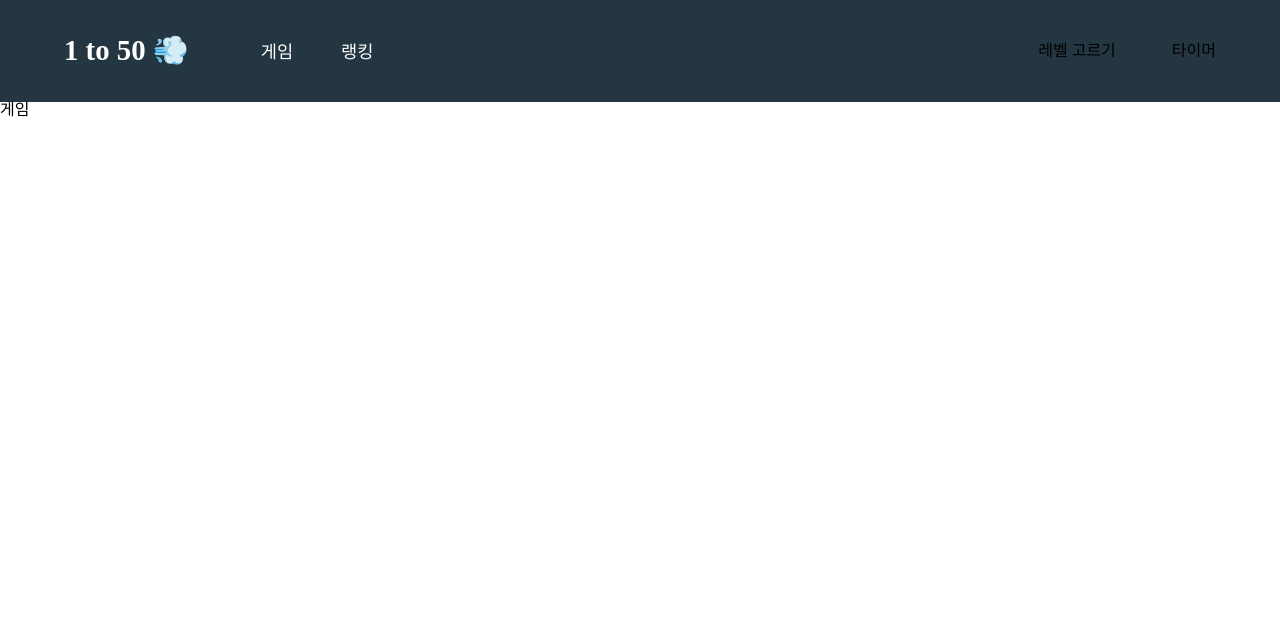
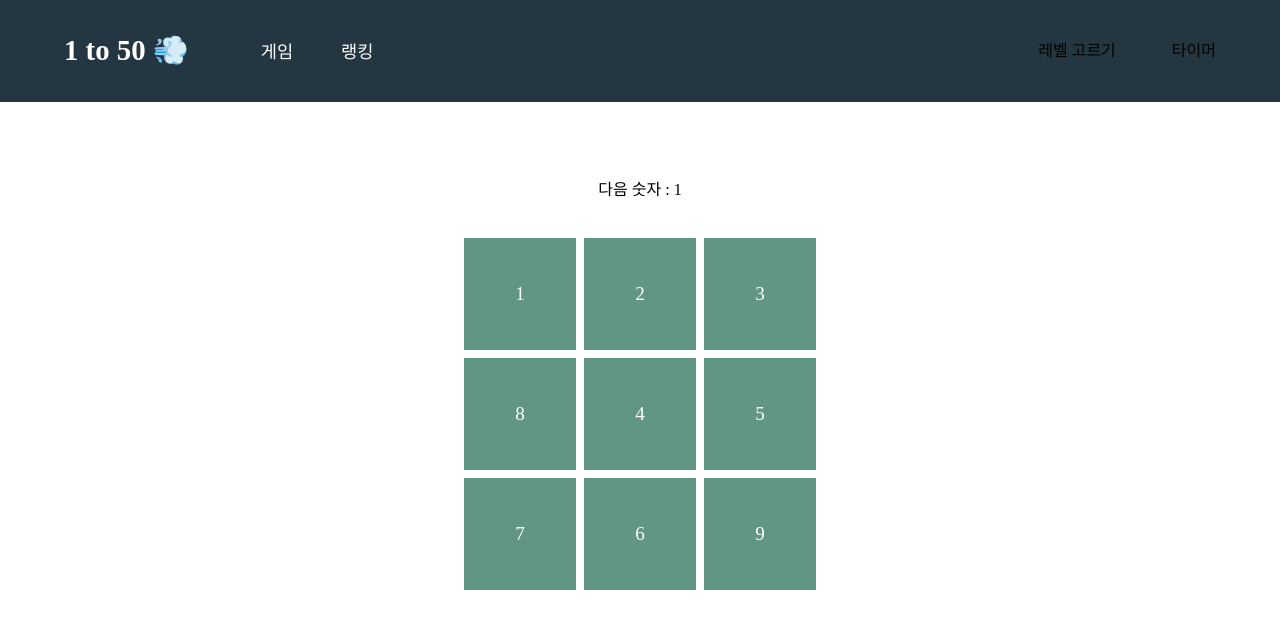
Before and after one commit to AND-SOPT-WEB/GaHyeonKim, a React (Vite) app in the folder week3/assignment/: page / in a window 1280 px wide. Shown: the top 628 px of the page. Built offline with nearby package versions, Linux system fonts and the light colour scheme.

Commit message:
feat: 카드 컴포넌트 및 랜덤배치 로직 구현

```diff
--- /dev/null
+++ b/week3/assignment/src/components/game/Card.jsx
@@ -0,0 +1,20 @@
+import styled from '@emotion/styled';
+
+const Card = ({ num, isClicked }) => {
+  return <GameCard isClicked={isClicked}>{num}</GameCard>;
+};
+
+export default Card;
+
+const GameCard = styled.div`
+  display: flex;
+  align-items: center;
+  justify-content: center;
+  width: 7rem;
+  height: 7rem;
+  border: none;
+  color: white;
+  font-size: 1.2rem;
+  background-color: ${({ isClicked, theme }) =>
+    isClicked ? theme.colors.darkGreen : theme.colors.midGreen};
+`;
--- /dev/null
+++ b/week3/assignment/src/components/game/Game.jsx
@@ -0,0 +1,58 @@
+import styled from '@emotion/styled';
+import Card from './Card';
+import { useState, useEffect } from 'react';
+
+
+const Game = ({ level }) => {
+  const gridSize = parseInt(level) + 2;
+  const totalCardNum = gridSize * gridSize;
+  const [cards, setCards] = useState([]);
+  const [nextNumber, setNextNumber] = useState(1);
+
+  const shuffledCards = () => {
+    const NumsArr = new Set();
+
+    while (NumsArr.size < totalCardNum) {
+        NumsArr.add(Math.floor(Math.random() * totalCardNum) + 1);
+    }
+
+    const Nums = Array.from(NumsArr);
+    const tempArr = Nums.map((num) => ({ num, isClicked: false }));
+    setCards(tempArr);
+};
+
+
+  useEffect(() => {
+    shuffledCards();
+  }, []);
+
+  return (
+    <GameContainer>
+      <h1>다음 숫자 : {nextNumber}</h1>
+      <GameGrid columns={gridSize}>
+        {cards.map((card, index) => (
+          <Card key={`card-${index}`} num={card.num} isClicked={card.isClicked} />
+        ))}
+      </GameGrid>
+    </GameContainer>
+  );
+};
+
+export default Game;
+
+const GameContainer = styled.div`
+  display: flex;
+  flex-direction: column;
+  align-items: center;
+  width: 65%;
+  margin: 0 auto;
+  margin-top: 5rem;
+`;
+
+
+const GameGrid = styled.div`
+  display: grid;
+  grid-template-columns: ${({ columns }) => `repeat(${columns}, 1fr)`};
+  gap: 0.5rem;
+  margin-top: 2.5rem;
+`;
--- a/week3/assignment/src/pages/Home.jsx
+++ b/week3/assignment/src/pages/Home.jsx
@@ -1,5 +1,6 @@
 import { useState } from 'react';
 import Header from '../components/Header';
+import Game from '../components/game/Game';
 
 function Home() {
   const [isGameMode, setIsGameMode] = useState(true);
@@ -7,7 +8,7 @@ function Home() {
   return (
     <>
       <Header isGameMode={isGameMode} setIsGameMode={setIsGameMode} />
-      {isGameMode ? <div>게임</div> : <div>랭킹</div>}
+      {isGameMode ? <Game level={1} /> : <div>랭킹</div>}
     </>
   );
 }
```
